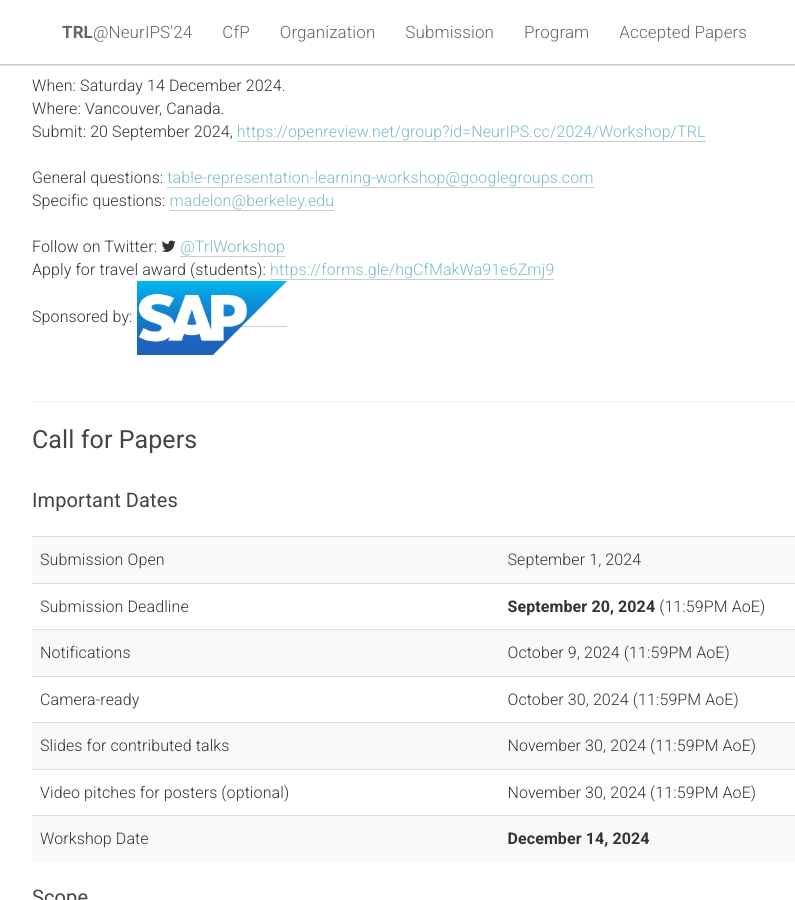
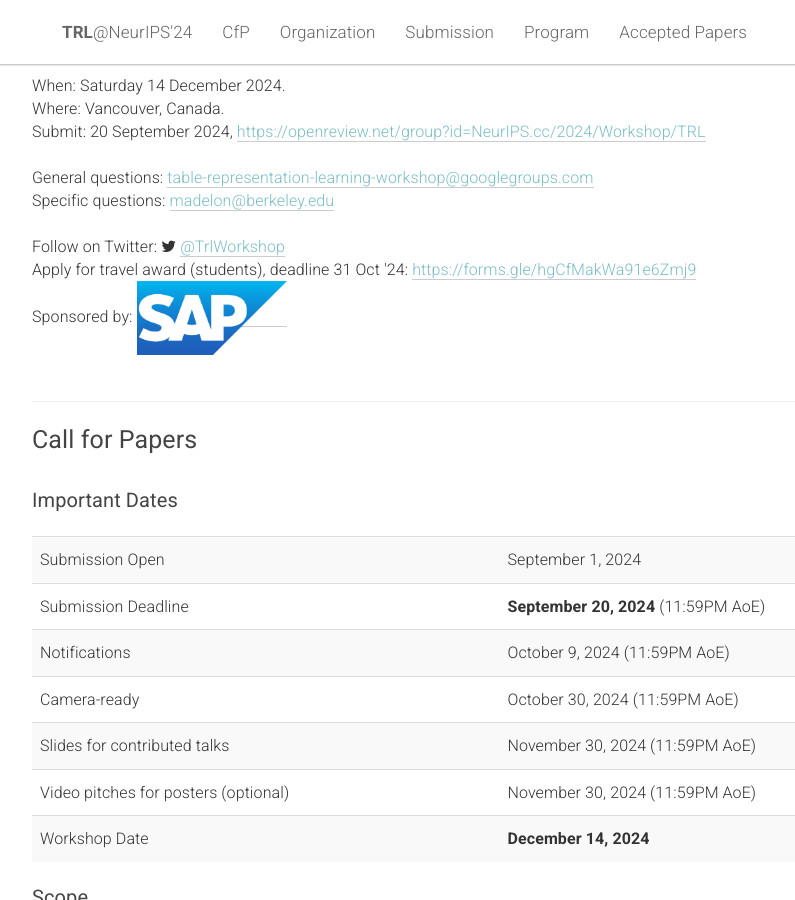
Before and after one commit to table-representation-learning/table-representation-learning.github.io, a Jekyll site: the page built from _pages/home.html, in a window 1280 px wide and 900 px high, scrolled down 516 px. Shown: the whole window, without its empty margins (133-928 px from the left). Built offline with Jekyll 4.4.1, drawn with Linux system fonts in a browser that asks for light colours.

Commit message:
add deadline

```diff
--- a/_pages/home.html
+++ b/_pages/home.html
@@ -70,7 +70,7 @@
                 <i aria-hidden="true" class="fa fa-twitter"></i>
                 <a class="menulink" href="https://twitter.com/TrlWorkshop" target="_blank">@TrlWorkshop</a>
             </div>
-            <div>Apply for travel award (students): <a href="https://docs.google.com/forms/d/e/1FAIpQLSdmJMhbQnlfcPFNN3uXpy6t6u2ghm1FNLwCUL0K4Mc_CClE8Q/viewform?usp=sf_link" target="blank">https://forms.gle/hgCfMakWa91e6Zmj9</a>
+            <div>Apply for travel award (students), deadline 31 Oct '24: <a href="https://docs.google.com/forms/d/e/1FAIpQLSdmJMhbQnlfcPFNN3uXpy6t6u2ghm1FNLwCUL0K4Mc_CClE8Q/viewform?usp=sf_link" target="blank">https://forms.gle/hgCfMakWa91e6Zmj9</a>
             </div>
             <div>
                 Sponsored by: <a href="https://www.sap.com/" target="blank" style="text-decoration:none;"><img src="/assets/sap-logo.png" width="150"></a>
```
